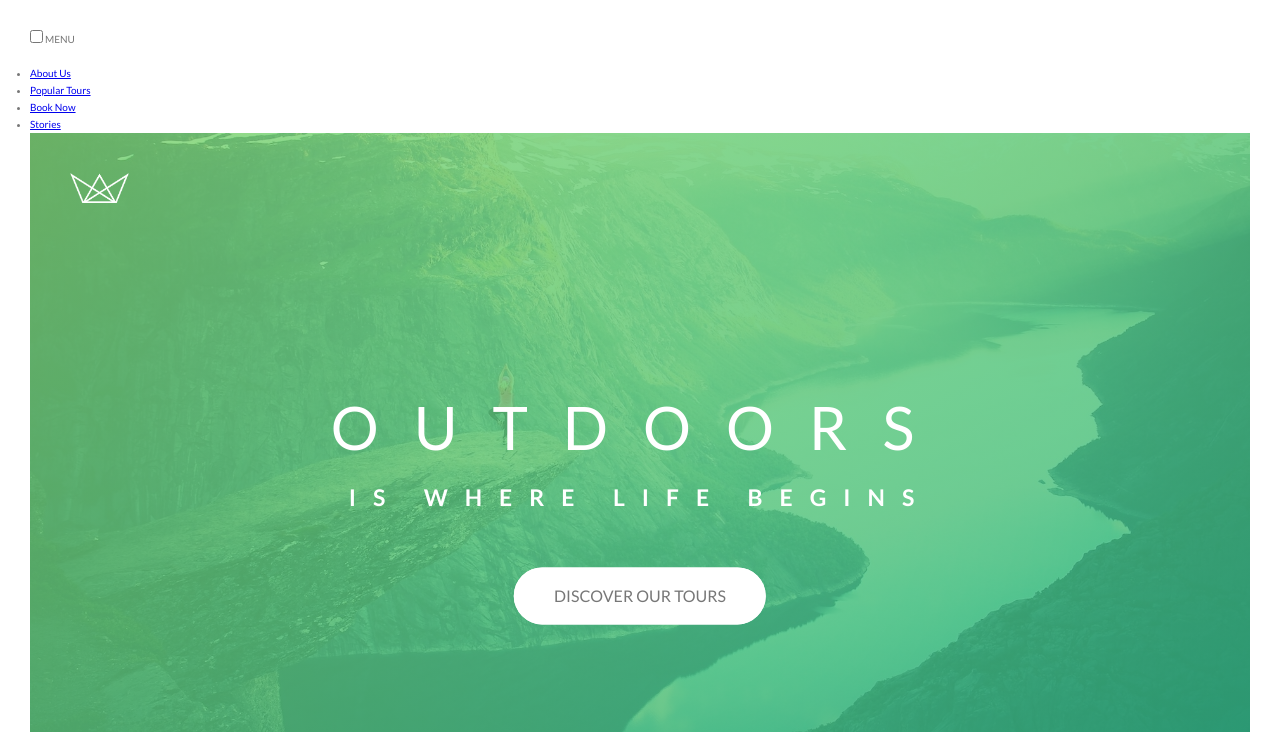
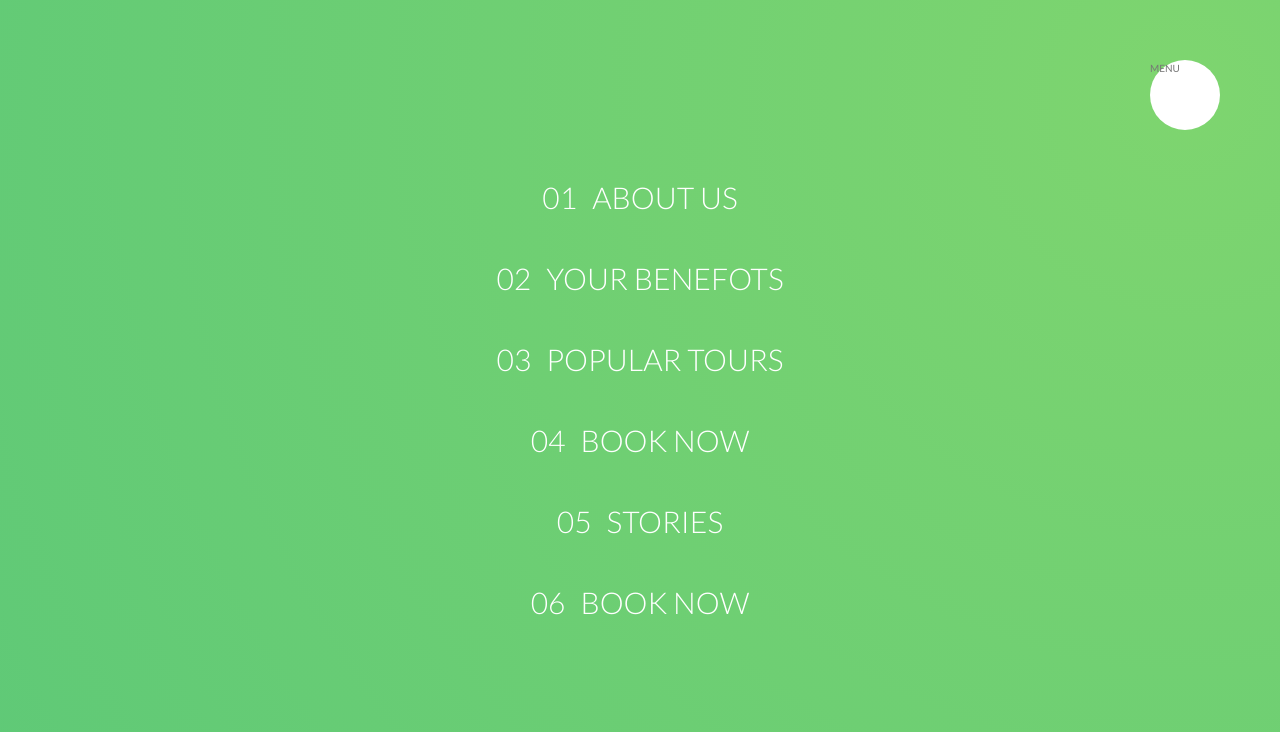
Before and after one commit to gingeryale/adv_sass_i, a website: page index.html in a window 1280 px wide. Shown: the top 732 px of the page. Drawn offline with Linux system fonts and the light colour scheme.

Commit message:
navigation links and background animation

```diff
--- a/index.html
+++ b/index.html
@@ -20,10 +20,12 @@
         <div class="navigation__background">&nbsp;</div>
         <nav class="navigation__nav">
           <ul class="navigation__list">
-            <li class="navigation__item"><a href="#" class="navigation__link">About Us</a></li>
-             <li class="navigation__item" class="navigation__link"><a href="#">Popular Tours</a></li>
-              <li class="navigation__item" class="navigation__link"><a href="#">Book Now</a></li>
-               <li class="navigation__item" class="navigation__link"><a href="#">Stories</a></li>
+            <li class="navigation__item"><a href="#" class="navigation__link"><span>01</span>About Us</a></li>
+            <li class="navigation__item"><a href="#" class="navigation__link"><span>02</span>Your Benefots</a></li>
+             <li class="navigation__item"><a href="#" class="navigation__link"><span>03</span>Popular Tours</a></li>
+              <li class="navigation__item"><a href="#" class="navigation__link"><span>04</span>Book Now</a></li>
+               <li class="navigation__item"><a href="#" class="navigation__link"><span>05</span>Stories</a></li>
+               <li class="navigation__item"><a href="#" class="navigation__link"><span>06</span>Book Now</a></li>
           </ul>
         </nav>
       </div>
--- a/sass/layout/_navigation.scss
+++ b/sass/layout/_navigation.scss
@@ -1,9 +1,16 @@
 .navigation {
 	&__checkbox{
-
+		display: none;
 	}
 	&__button {
-
+		background-color: $color-white;
+		height: 7rem;
+		width: 7rem;
+		position: fixed;
+		top: 6rem;
+		right: 6rem;
+		border-radius: 50%;
+		z-index: 3000;
 	}
 	&__background{
 		height: 6rem;
@@ -13,17 +20,55 @@
 		top: 6.5rem;
 		right: 6.5rem;
 		background-image: radial-gradient($color-primary-light, $color-primary-dark);
+		z-index: 1000;
+
+		transform: scale(90);
 	}
 	&_nav {
 		list-style-type: none;
+		height: 100vh;
+		width: 100%;
+		position: fixed;
+		top: 0;
+		right: 0;
+		z-index: 2000;
 	}
 	&__list {
 		text-decoration: none;
+		list-style-type: none;
+		position: absolute;
+		top: 50%;
+		left: 50%;
+		transform: translate(-50%, -50%);
+		text-align: center;
+		z-index: 2200;
 	}
 	&__item {
+		margin: 1rem;
 
 	}
 	&__link {
+		&:link, &:visited{
+		display: inline-block;
+		font-size: 3rem;
+		font-weight: 300;
+		color: $color-white;
+		text-decoration: none;
+		text-transform: uppercase;
+		background-image: linear-gradient(120deg, transparent 0%, transparent 50%, $color-white 50%);
+		padding: 1rem 2rem;
+		background-size: 225%;
+		transition: all 0.4s;
 
+		span{
+			margin-right: 1.5rem;
+			display: inline-block;
+		}
+		}
+		&:hover, &:active{
+			background-position: 100%;
+			color: $color-primary;
+			transform: translateX(1rem);
+		}
 	}
 }
```
Also changed, not shown: css/style.css.
